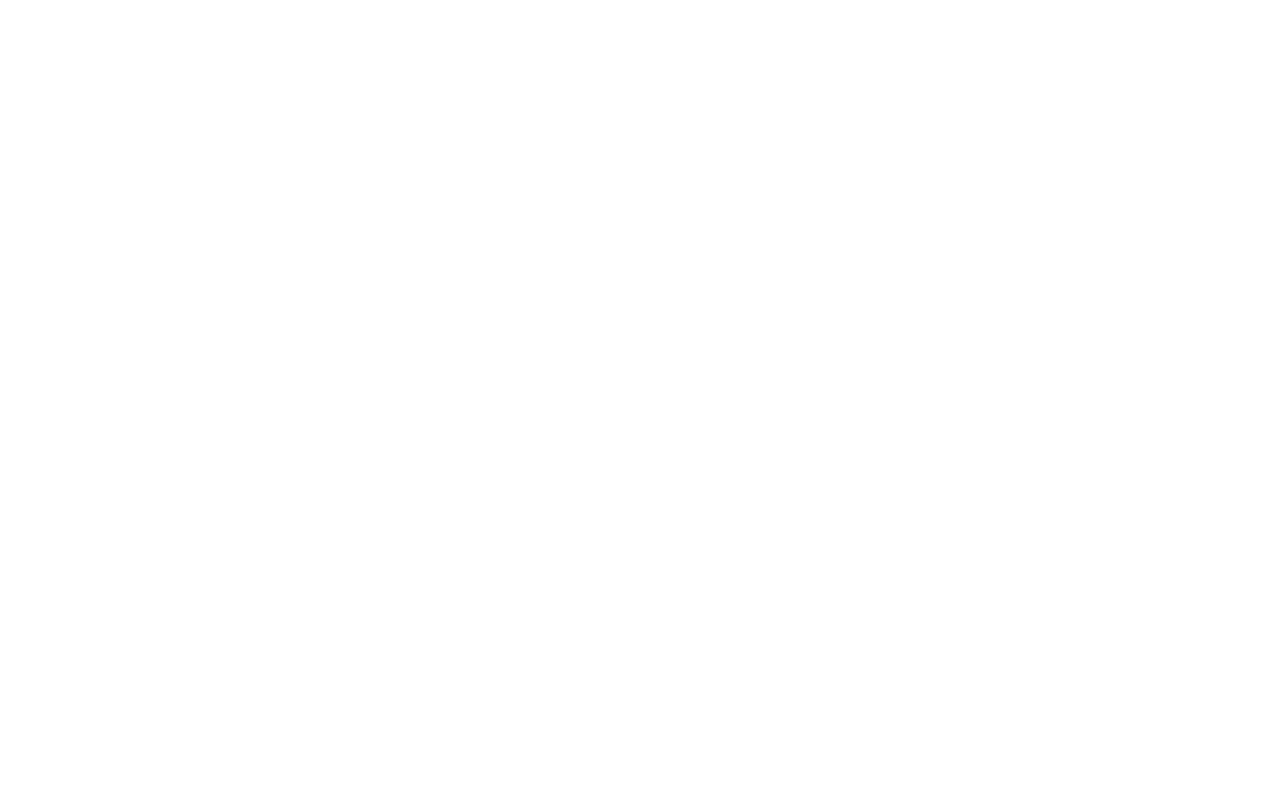
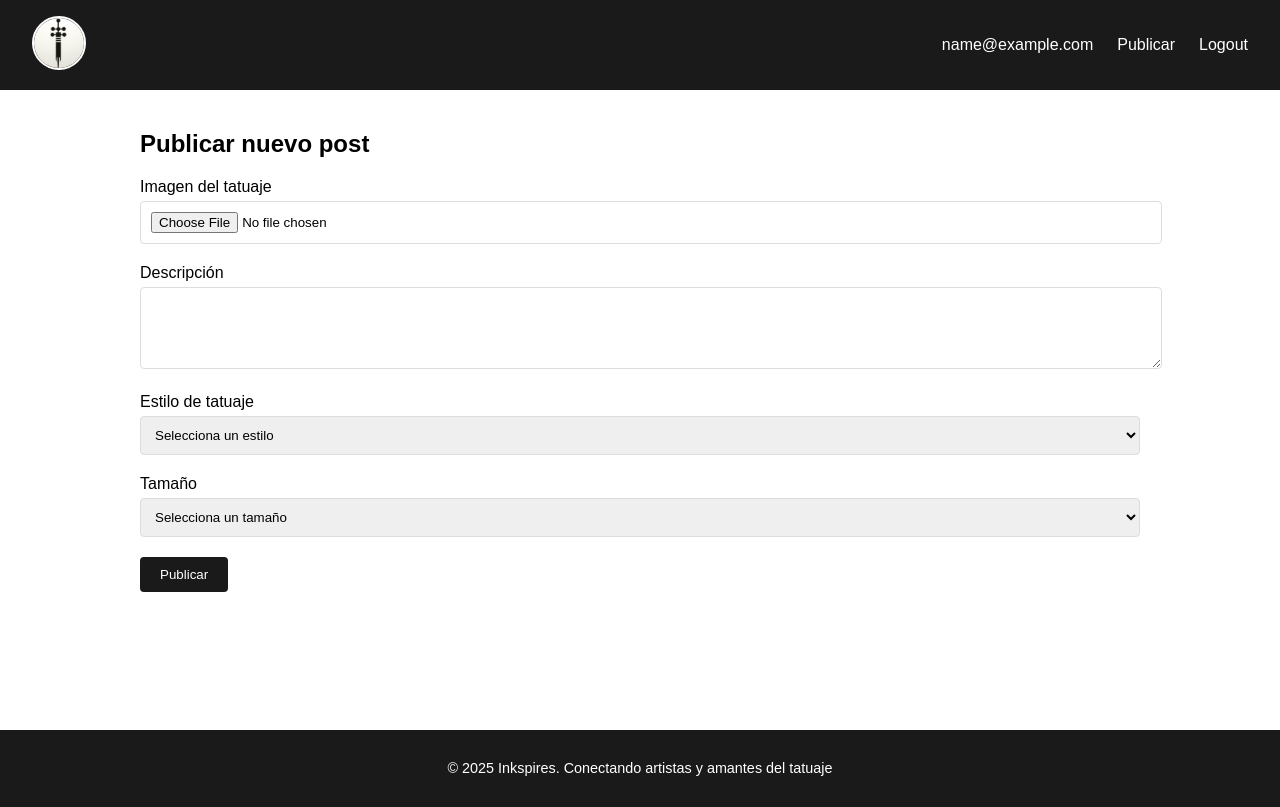
Before and after one commit to JavierAC11/Inkspires-Forntend, a Vue app: page /userProfile/publicar in a window 1280 px wide. Before the commit this address had no page. Built offline with nearby package versions, Linux system fonts and the light colour scheme; sample sign-in values are in the browser's storage.

Commit message:
Proteccion de rutas + Pagina de publicar

```diff
--- a/src/components/Header.vue
+++ b/src/components/Header.vue
@@ -11,8 +11,8 @@
       </ul>
       <ul v-else>
         <li><router-link to="/userProfile">{{ this.$getters.currentUser().email }}</router-link></li>
-        <li>Publicar</li>
-        <li>Logout</li>
+        <li><router-link to="/userProfile/publicar">Publicar</router-link></li>
+        <li v-on:click="this.$mutations.clearUser()">Logout</li>
       </ul>
     </nav>
   </header>
--- a/src/layouts/PrivateLayout.vue
+++ b/src/layouts/PrivateLayout.vue
@@ -8,15 +8,28 @@
 
 <script>
 import Header from '../components/Header.vue'
-  import MainContent from '../views/Home.vue'
 import Footer from '../components/Footer.vue'
+import { getters } from '../store'
 
 export default {
-    name: 'PrivateLayout',
+  name: 'PublicLayout',
   components: {
     Header,
-      MainContent,
     Footer
+  },
+  beforeRouteEnter(to, from, next) {
+    if (!getters.isLoggedIn()) {
+      next({ name: 'Home' })
+    } else {
+      next()
+    }
+  },
+  beforeRouteUpdate(to, from, next) {
+    if (!getters.isLoggedIn()) {
+      next({ name: 'Home' })
+    } else {
+      next()
+    }
   }
 }
 </script>
--- a/src/router/index.js
+++ b/src/router/index.js
@@ -4,6 +4,7 @@
 import Register from '@/views/Register.vue'
 import PrivateLayout from '@/layouts/PrivateLayout.vue'
 import UserProfile from '@/views/UserProfile.vue'
+import Publicar from '@/views/Publicar.vue'
 
 import { createRouter, createWebHistory } from 'vue-router'
 
@@ -39,6 +40,11 @@
         name: "UserProfile",
         component: UserProfile
       },
+      {
+        path: "publicar",
+        name: "Publicar",
+        component: Publicar
+      }
     ]
   }
 ]
--- /dev/null
+++ b/src/views/Publicar.vue
@@ -0,0 +1,123 @@
+<template>
+    <div class="publicar-post">
+      <h2>Publicar nuevo post</h2>
+      <form @submit.prevent="handleSubmit">
+        <div class="form-group">
+          <label for="imagen">Imagen del tatuaje</label>
+          <input type="file" id="imagen" @change="handleImageUpload" accept="image/*" required>
+          <img v-if="imagePreview" :src="imagePreview" alt="Vista previa" class="image-preview">
+        </div>
+
+        <div class="form-group">
+          <label for="descripcion">Descripción</label>
+          <textarea id="descripcion" v-model="descripcion" rows="4" required></textarea>
+        </div>
+
+        <div class="form-group">
+          <label for="estilo">Estilo de tatuaje</label>
+          <select id="estilo" v-model="estilo" required>
+            <option value="">Selecciona un estilo</option>
+            <option value="tradicional">Tradicional</option>
+            <option value="realista">Realista</option>
+            <option value="neotradicional">Neotradicional</option>
+            <option value="blackwork">Blackwork</option>
+          </select>
+        </div>
+
+        <div class="form-group">
+          <label for="tamano">Tamaño</label>
+          <select id="tamano" v-model="tamano" required>
+            <option value="">Selecciona un tamaño</option>
+            <option value="pequeño">Pequeño</option>
+            <option value="mediano">Mediano</option>
+            <option value="grande">Grande</option>
+          </select>
+        </div>
+
+        <button type="submit" class="btn-publicar">Publicar</button>
+      </form>
+    </div>
+  </template>
+
+  <script>
+  export default {
+    name: 'PublicarPost',
+    data() {
+      return {
+        imagen: null,
+        imagePreview: null,
+        descripcion: '',
+        estilo: '',
+        tamano: ''
+      }
+    },
+    methods: {
+      handleImageUpload(event) {
+        const file = event.target.files[0]
+        this.imagen = file
+        this.imagePreview = URL.createObjectURL(file)
+      },
+      async handleSubmit() {
+        try {
+          const formData = new FormData()
+          formData.append('imagen', this.imagen)
+          formData.append('descripcion', this.descripcion)
+          formData.append('estilo', this.estilo)
+          formData.append('tamano', this.tamano)
+
+
+
+          console.log('Datos del post:', { imagen: this.imagen, descripcion: this.descripcion, estilo: this.estilo, tamano: this.tamano })
+        } catch (error) {
+          console.error('Error al publicar:', error)
+
+        }
+      }
+    }
+  }
+  </script>
+
+  <style scoped>
+  .publicar-post {
+    min-width: 1000px;
+    margin: 0 auto;
+    padding: 20px;
+    min-height: 75vh;
+  }
+
+  .form-group {
+    margin-bottom: 20px;
+  }
+
+  label {
+    display: block;
+    margin-bottom: 5px;
+  }
+
+  input[type="file"],
+  textarea,
+  select {
+    width: 100%;
+    padding: 10px;
+    border: 1px solid #ddd;
+    border-radius: 4px;
+  }
+
+  .image-preview {
+    max-width: 100%;
+    margin-top: 10px;
+  }
+
+  .btn-publicar {
+    background-color: #1a1a1a;
+    color: white;
+    padding: 10px 20px;
+    border: none;
+    border-radius: 4px;
+    cursor: pointer;
+  }
+
+  .btn-publicar:hover {
+    background-color: #333;
+  }
+  </style>
```
Lines whose indentation alone changed are shown as unchanged.
